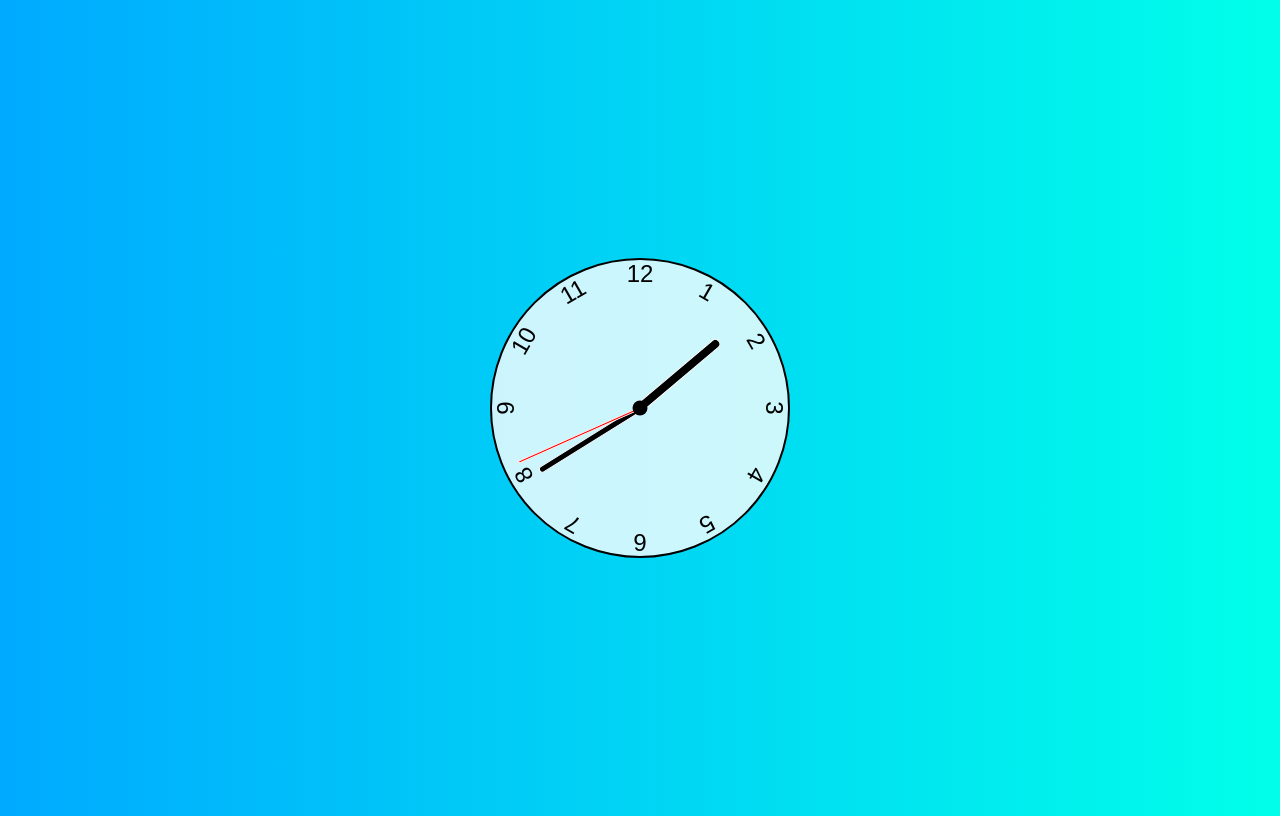
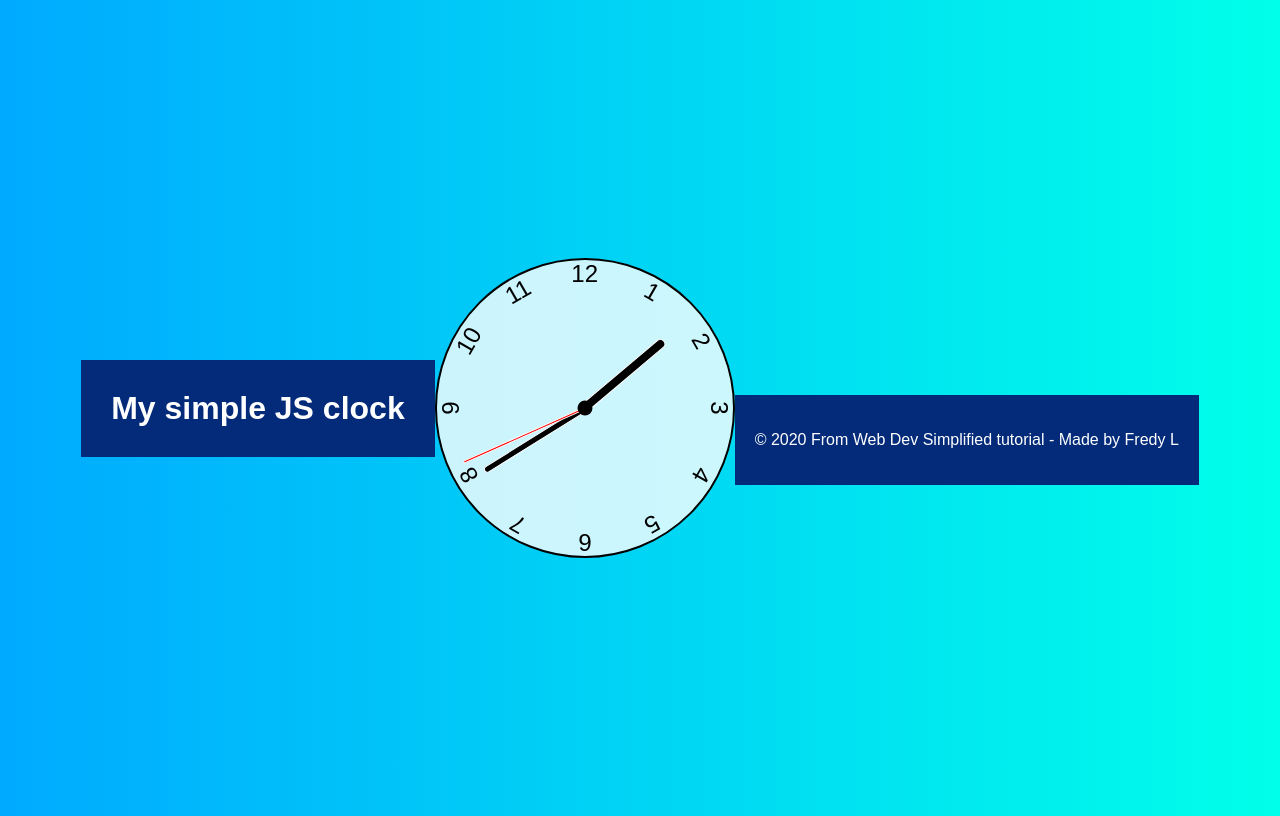
Before and after one commit to FredyLy/build-a-clock-with-js, a plain HTML site: page index.html in a window 1280 px wide. Drawn offline with Linux system fonts and the light colour scheme.

Commit message:
adding header, footer, and css

```diff
--- a/index.html
+++ b/index.html
@@ -9,6 +9,9 @@
     <title>Clock</title>
 </head>
 <body>
+    <header>
+        <h1>My simple JS clock</h1>
+    </header>
     <div class="clock">
         <div class="hand hour" data-hour-hand></div>
         <div class="hand minute" data-minute-hand></div>
@@ -25,7 +28,9 @@
         <div class="number number10">10</div>
         <div class="number number11">11</div>
         <div class="number number12">12</div>
-
     </div>
+    <footer>
+        <p className='copyr'>© 2020 From Web Dev Simplified tutorial - Made by Fredy L</p>
+    </footer>
 </body>
 </html>
--- a/styles.css
+++ b/styles.css
@@ -1,6 +1,25 @@
 *, *::after, *::before {
     box-sizing: border-box;
     font-family: Gotham Rounded, sans-serif;
+}
+
+h1 {
+    background-color: #032b7a;
+    color: white;
+    padding: 30px;
+    text-align: center;
+}
+
+footer {
+    background-color: #032b7a;
+    color: white;
+    margin-top: 5%;
+    padding: 20px;
+    text-align: center;
+}
+
+.copyr {
+    font-size: 0.8em;
 }
 
 body {
@@ -10,7 +29,6 @@ body {
     align-items: center;
     min-height: 100vh;
     overflow: hidden;
-
 }
 
 .clock {
```
